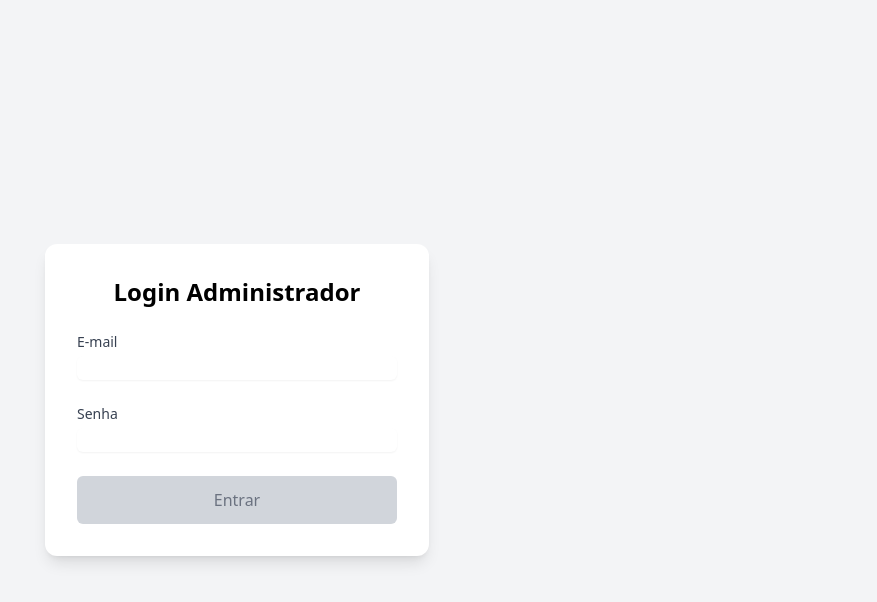
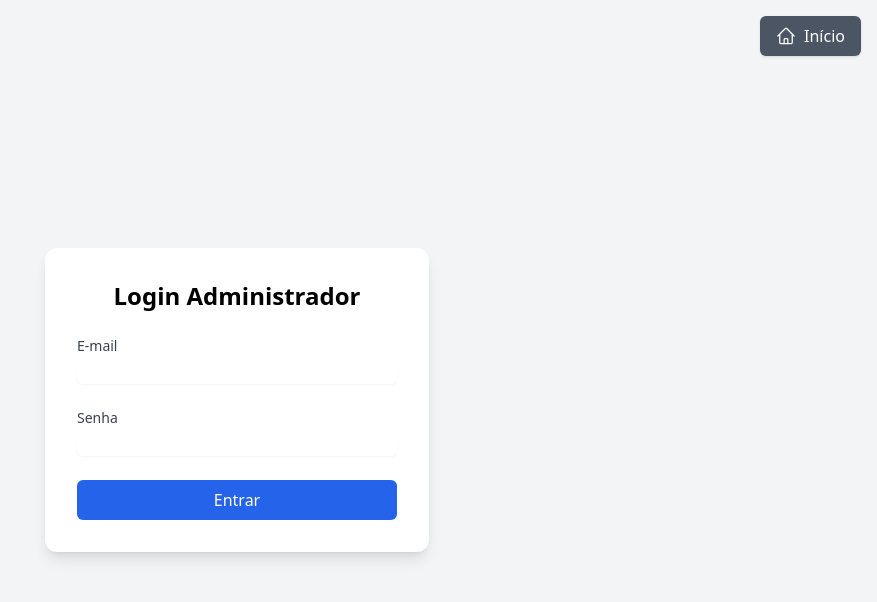
Before and after one commit to AnaTPaula/energy-savings-simulator, a Next.js app: page /admin/login in a window 1280 px wide. Shown: the top 602 px of the page, without its empty margins (403-1280 px from the left). Built offline with nearby package versions, Linux system fonts and the light colour scheme.

Commit message:
Improve login page

```diff
--- a/app/admin/login/page.tsx
+++ b/app/admin/login/page.tsx
@@ -4,6 +4,7 @@ import { useForm } from 'react-hook-form';
 import { zodResolver } from '@hookform/resolvers/zod';
 import { adminLoginSchema, AdminLoginData } from '@/lib/validations/adminLoginSchema';
 import { useRouter } from 'next/navigation';
+import { HomeButton } from '@/components/HomeButton';
 
 export default function AdminLoginPage() {
   const [error, setError] = useState<string>('');
@@ -48,6 +49,9 @@ export default function AdminLoginPage() {
 
   return (
     <div className="min-h-screen flex items-center justify-center bg-gray-100">
+      <div className="absolute top-4 right-4">
+        <HomeButton />
+      </div>
       <form
         onSubmit={form.handleSubmit(onSubmit)}
         className="bg-white p-8 rounded-xl shadow-lg w-full max-w-sm space-y-6"
@@ -86,23 +90,10 @@ export default function AdminLoginPage() {
         </div>
         <button
           type="submit"
-          disabled={!form.formState.isValid || isLoading}
-          className={`w-full py-3 px-4 rounded-md transition-all transform hover:scale-[1.02] relative ${
-            form.formState.isValid && !isLoading
-              ? 'bg-blue-600 text-white hover:bg-blue-700 shadow-md hover:shadow-lg'
-              : 'bg-gray-300 text-gray-500 cursor-not-allowed'
-          }`}
+          disabled={isLoading}
+          className="w-full bg-blue-600 text-white py-2 px-4 rounded-md hover:bg-blue-700 focus:outline-none focus:ring-2 focus:ring-blue-500 focus:ring-offset-2 disabled:opacity-50 disabled:cursor-not-allowed transition-colors"
         >
-          {isLoading ? (
-            <>
-              <span className="opacity-0">Entrar</span>
-              <div className="absolute inset-0 flex items-center justify-center">
-                <div className="w-5 h-5 border-2 border-white border-t-transparent rounded-full animate-spin"></div>
-              </div>
-            </>
-          ) : (
-            'Entrar'
-          )}
+          {isLoading ? 'Entrando...' : 'Entrar'}
         </button>
       </form>
     </div>
--- a/app/page.tsx
+++ b/app/page.tsx
@@ -9,7 +9,7 @@ export default function Home() {
           <Link href="/admin/leads">
             <button
               type="button"
-              className="flex items-center gap-2 bg-blue-600 text-white px-4 py-2 rounded-md shadow hover:bg-blue-700 transition-colors focus:outline-none focus:ring-2 focus:ring-blue-400"
+              className="flex items-center gap-2 bg-gray-600 text-white px-4 py-2 rounded-md shadow hover:bg-gray-700 transition-colors focus:outline-none focus:ring-2 focus:ring-gray-400"
               title="Área do Administrador"
             >
               <svg xmlns="http://www.w3.org/2000/svg" fill="none" viewBox="0 0 24 24" strokeWidth={1.5} stroke="currentColor" className="w-5 h-5">
--- a/components/LogoutButton.tsx
+++ b/components/LogoutButton.tsx
@@ -14,8 +14,8 @@ export function LogoutButton() {
       });
 
       if (response.ok) {
-        // Redirect to login page after successful logout
-        router.push('/admin/login');
+        // Redirect to Home page after successful logout
+        router.push('/');
       } else {
         console.error('Falha ao fazer logout');
       }
```
